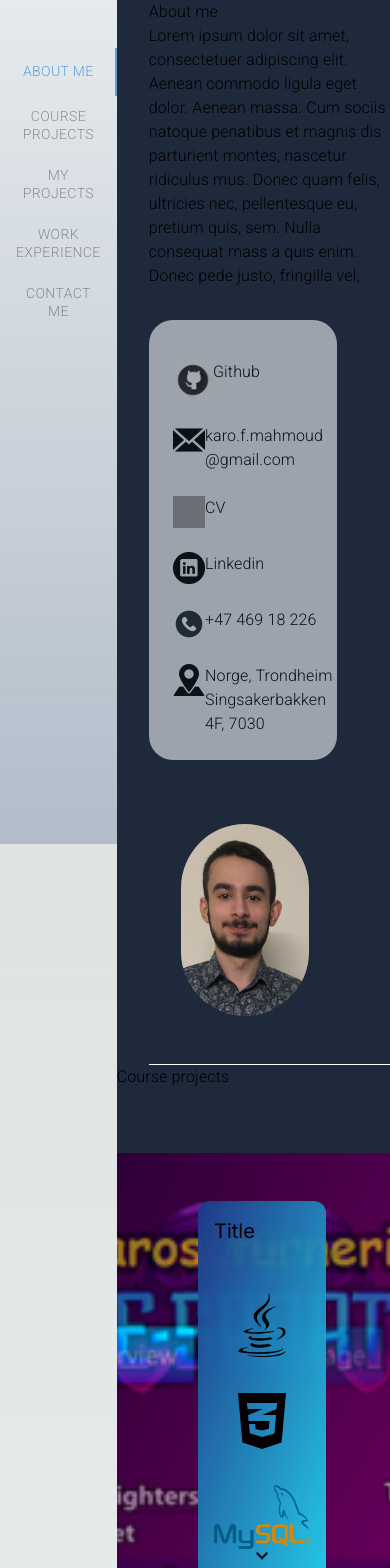
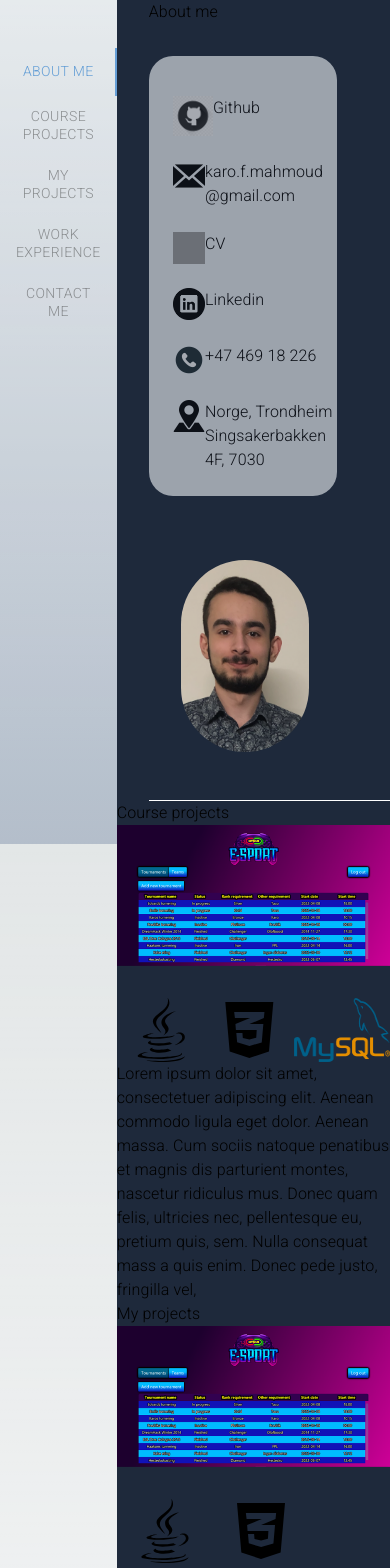
Before and after one commit to karofmah/my-eportfolio, a Next.js app: page / in a window 390 px wide. Shown: the top 1568 px of the page. Built offline with nearby package versions, Linux system fonts and the light colour scheme; grey boxes are pictures that could not be loaded.

Commit message:
Improved responsivity

```diff
--- a/app/Experience.tsx
+++ b/app/Experience.tsx
@@ -3,13 +3,13 @@ import Typography from '@mui/material/Typography';
 
 export default function ExperienceOne(props:any){
     return(
-      <div className="flex md:flex-row flex-col border-b w-11/12 border-white pb-5 mt-4 ml-8">
+      <div className="flex md:flex-row flex-col border-b w-11/12 border-white pb-5 mt-4 md:ml-8 ml-0">
 
           <div className="md:w-auto md:h-auto h-1/2 w-1/2 self-center ">
           <img src={props.imageURL} alt="picture" className="rounded-xl"/>
 
           </div>
-          <div className="flex flex-col ml-16 w-auto">
+          <div className="flex flex-col md:ml-16 m-4 w-auto">
           <h3 className="text-xl font-bold text-xl xl:text-3xl 2xl:text-4xl" > {props.title} </h3>
           <p className="my-3 italic text-xs lg:text-lg md:text-md sm:text-sm xs:text-xs xl:text-xl 2xl:text-2xl"> {props.time} </p>
           <Typography className="text-xs lg:text-md md:text-sm sm:text-sm xs:text-xs xl:text-lg 2xl:text-xl text-left">{props.description}</Typography>
--- a/app/MainPage.tsx
+++ b/app/MainPage.tsx
@@ -48,8 +48,8 @@ export default function MainPage (){
   }, []);
 
   return(
-    <div className='flex m-0'>
-    <div className='bg-gradient-to-b from-slate-100 to-slate-400 opacity-60 sticky top-0 h-screen xs:h-screen w-3/5'
+    <div className='flex min-h-screen'>
+    <div className='bg-gradient-to-b from-slate-100 to-slate-400 opacity-60 sticky top-0 h-screen w-3/5'
 
     >
       <SideBar
@@ -61,9 +61,8 @@ export default function MainPage (){
       <div ref={aboutRef} className='bg-slate-800 flex flex-col' >
 
         <About
-        description="Lorem ipsum dolor sit amet, consectetuer adipiscing elit. Aenean commodo ligula eget dolor. Aenean massa. Cum sociis natoque penatibus et magnis dis parturient montes, nascetur ridiculus mus. Donec quam felis, ultricies nec, pellentesque eu, pretium quis, sem. Nulla consequat mass a quis enim. Donec pede justo, fringilla vel, "
+        description=""
         imageURL="pb.png"
-
        />
         <div ref={courseRef}>
 
@@ -75,6 +74,7 @@ export default function MainPage (){
       icons={iconsOne}
       mysql={true}
       images={images}
+      height="h-96"
       />
       </div>
       <div ref={myRef}>
@@ -89,6 +89,8 @@ export default function MainPage (){
       icons={iconsTwo}
       mysql={false}
       images={images}
+      iconsHeight="h-4/5"
+      totalHeight="h-40"
       />
       </div>
 
--- a/app/Project.tsx
+++ b/app/Project.tsx
@@ -1,11 +1,9 @@
 import React from "react";
-import {useState,useEffect} from 'react'
+import {useState,useEffect, useRef} from 'react'
 import Typography from '@mui/material/Typography';
 import { FontAwesomeIcon } from "@fortawesome/react-fontawesome";
 import { IconDefinition } from '@fortawesome/fontawesome-svg-core';
-import { faJava, faCss3Alt } from '@fortawesome/free-brands-svg-icons';
 import KeyboardArrowDownIcon from '@mui/icons-material/KeyboardArrowDown';
-import { Slide } from 'react-slideshow-image';
 
 export default function Project(props:any){
 
@@ -13,7 +11,8 @@ export default function Project(props:any){
 
   const [image,setImage]=useState<number>(0)
 
-  React.useEffect(() => {
+
+  useEffect(() => {
     const interval = setInterval(() => {
       if(image===2){
         setImage(0)
@@ -29,18 +28,37 @@ export default function Project(props:any){
 
     return(
       <div>
-
-
-    <div className="bg-no-repeat bg-cover bg-center h-screen mt-16 duration-500" style={{backgroundImage: `url(${images[image]})`}}>
+{window.innerWidth>640 &&(
+    <div className="bg-no-repeat bg-cover bg-center h-screen mt-16 duration-500 " style={{backgroundImage: `url(${images[image]})`}}>
  <div
-      className={`flex flex-col rounded-xl bg-white lg:w-96 md:w-96 absolute right-0 min-[480px]:h-40 overflow-hidden duration-200 mr-16 mt-12 bg-gradient-to-br from-blue-900 to-cyan-400 opacity-95 min-[480px]:w-64 w-32 h-96  ${
-        isHovered ? 'hover:h-4/5' : ''
-      }`}
+      className='flex flex-col rounded-xl bg-white absolute right-0 mr-16 mt-12 overflow-hidden bg-gradient-to-br from-blue-900 to-cyan-400 opacity-95 h-40 hover:h-4/5 duration-200'
       onMouseEnter={() => setIsHovered(true)}
       onMouseLeave={() => setIsHovered(false)}
-    >
+      >
      <h3 className='m-4 text-xl xl:text-2xl 2xl:text-3xl'> {props.title} </h3>
-     <div className="flex min-[480px]:flex-row flex-col">
+     <div className="flex flex-wrap w-fit h-fit">
+      {icons.map((icon, index) => (
+        <FontAwesomeIcon key={index} icon={icon} className="h-16 w-24 min-[480px]:mt-0 mt-8 self-center"/>
+      ))}
+
+       {props.mysql && (
+    <img src="/mysql.png" alt="mysql" className="h-16 w-24 mt-8 min-[480px]:mt-0 mt-8 self-center" />
+  )}
+  </div>
+  {!isHovered && <KeyboardArrowDownIcon className="self-center animate-bounce"/>}
+      {<Typography className='m-4 text-xs lg:text-md md:text-sm sm:text-sm xs:text-xs xl:text-lg 2xl:text-xl w-64 '>{props.description}</Typography>}
+     </div>
+
+    </div>
+    )}
+    {window.innerWidth<640 && (
+
+      <div className="flex flex-col">
+        <div className="duration-500">
+        <img src={images[image]} alt="Project" />
+
+        </div>
+         <div className="flex ">
       {icons.map((icon, index) => (
         <FontAwesomeIcon key={index} icon={icon} className="h-16 w-24 min-[480px]:mt-0 mt-8 self-center"/>
       ))}
@@ -50,10 +68,11 @@ export default function Project(props:any){
     <img src="/mysql.png" alt="mysql" className="h-16 w-24 mt-8 min-[480px]:mt-0 mt-8 self-center" />
   )}
   </div>
-  {!isHovered && <KeyboardArrowDownIcon className="self-center animate-bounce"/>}
-      <Typography className="m-4 text-xs lg:text-md md:text-sm sm:text-sm xs:text-xs xl:text-lg 2xl:text-xl">{props.description}</Typography>
-     </div>
-    </div>
+  <Typography className='m-4 text-xs lg:text-md md:text-sm sm:text-sm xs:text-xs xl:text-lg 2xl:text-xl'>{props.description}</Typography>
+
+      </div>
+    )}
+
     </div>
 
   )
```
Also changed, not shown: app/SideBar.tsx (+1 -6 lines).
